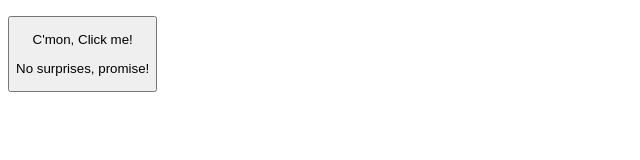
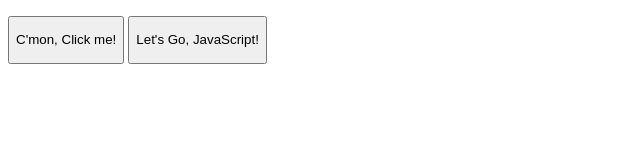
Before and after one commit to RammoyL/JavaScript-Projects, a plain HTML site: page Basic JavaScript Projects/Project2_functions/index.html in a window 1280 px wide. Shown: the whole page, without its empty margins (0-640 px from the left). Drawn offline with Linux system fonts and the light colour scheme.

Commit message:
Debugging
Corrections to code

```diff
--- a/Basic JavaScript Projects/Project2_functions/JS/main.js
+++ b/Basic JavaScript Projects/Project2_functions/JS/main.js
@@ -8,6 +8,6 @@
 
 function myFunction() {
     var sentence = "I am learning";
-    sentence += "a lot from this class!";
+    sentence += " a lot from this class!";
     document.getElementById("Conctenate").innerHTML = sentence;
 }
--- a/Basic JavaScript Projects/Project2_functions/index.html
+++ b/Basic JavaScript Projects/Project2_functions/index.html
@@ -10,7 +10,9 @@
     <p id="Concatenate"></p>
     <button onclick="My_First_Function()" id="Button_Text">
         <p id="Button_Text">C'mon, Click me!</p>
-        <p id="Conctenate" onclick="myFunction()">No surprises, promise!</p>
+    </button>
+    <button>
+        <p id="Conctenate" onclick="myFunction()">Let's Go, JavaScript!</p>
     </button>
 
 </body>
```
